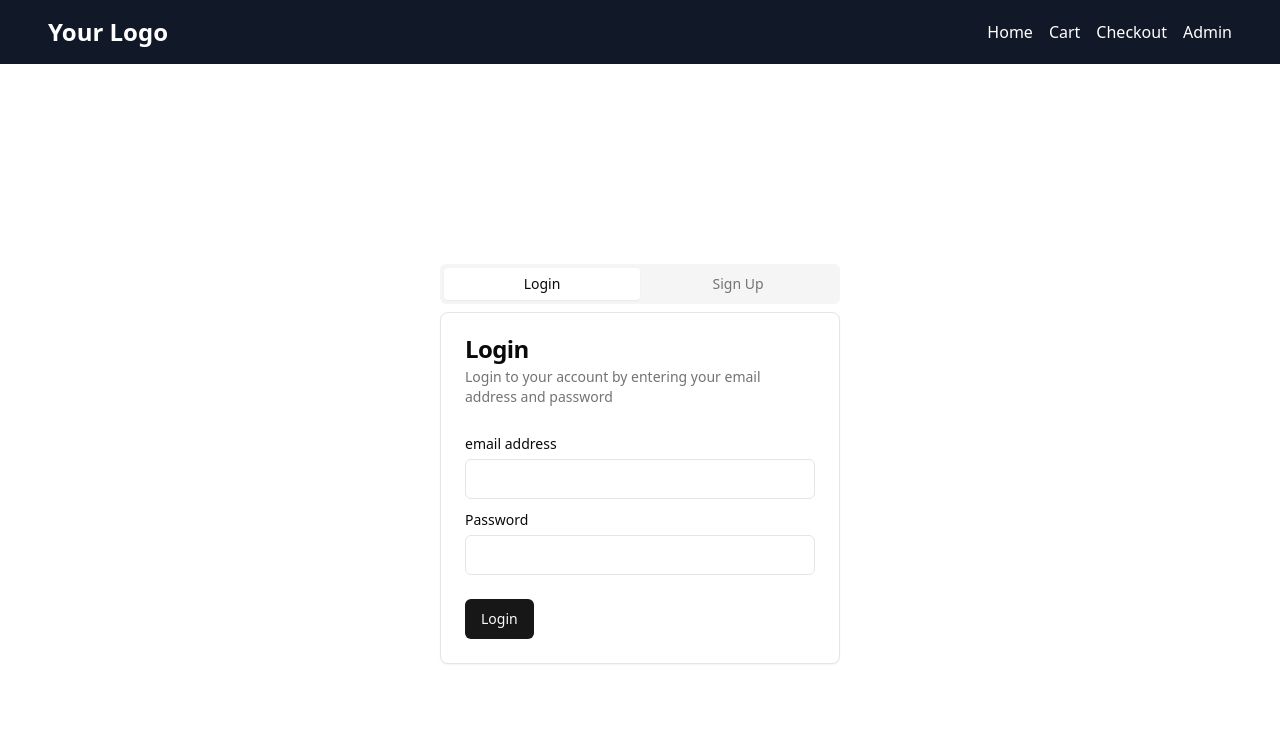
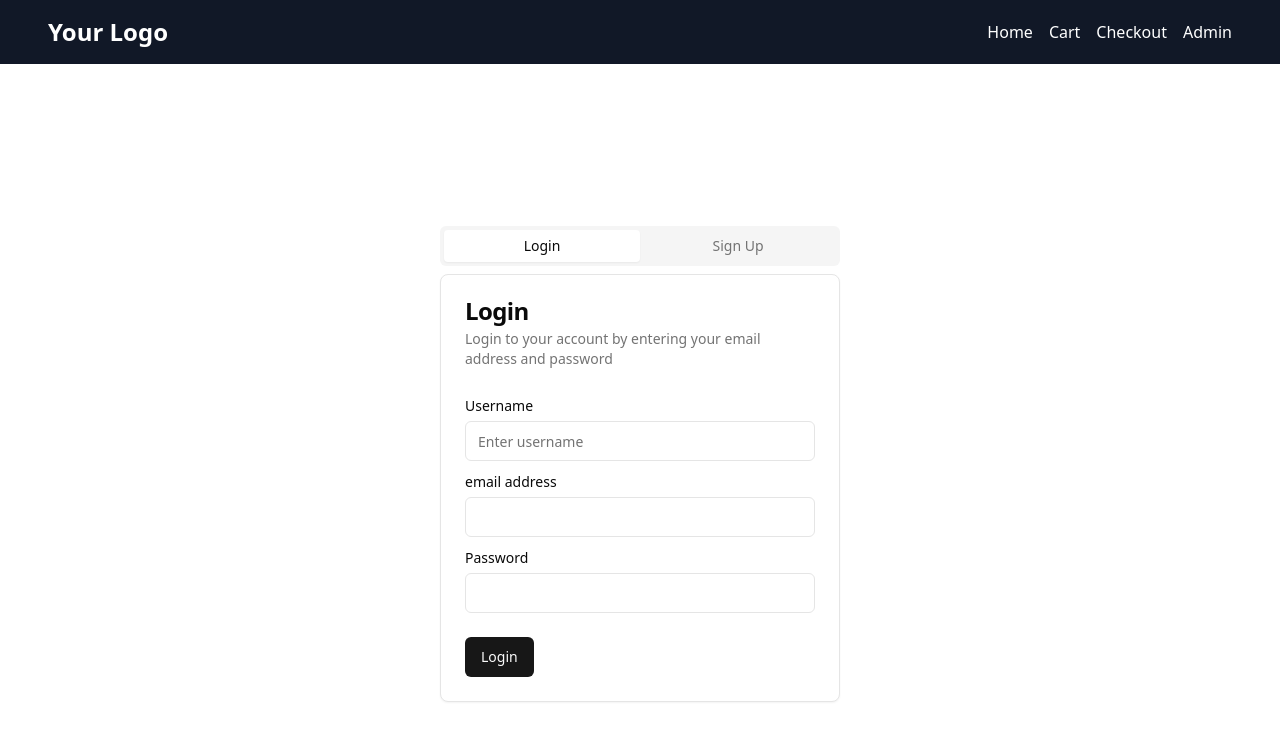
Before and after one commit to GauthamRVanjre/Gada-Electronics, a React (Vite) app in the folder frontend/: page /login in a window 1280 px wide. Shown: the top 740 px of the page. Built offline with nearby package versions, Linux system fonts and the light colour scheme.

Commit message:
refracting of auth form in frontend

```diff
--- a/frontend/src/components/LoginForm.tsx
+++ b/frontend/src/components/LoginForm.tsx
@@ -18,11 +18,12 @@ import { useNavigate } from "react-router-dom";
 const LoginForm = () => {
   const [email, setemail] = useState("");
   const [password, setPassword] = useState("");
+  const [username, setUsername] = useState("");
   const navigate = useNavigate();
 
   const handleLoginFormSubmit = async () => {
-    if (email.length === 0 || password.length === 0) {
-      toast.error("Please enter email address and password");
+    if (email.length === 0 || password.length === 0 || username.length === 0) {
+      toast.error("Please enter email address, password or username");
       return;
     } else if (!email.includes("@gmail.com")) {
       toast.error("Please enter a valid email address");
@@ -30,16 +31,16 @@ const LoginForm = () => {
     } else {
       toast.success("email and password are valid");
     }
-
     await axios
       .post("http://localhost:5555/users/login", {
-        username: email,
+        username,
         password,
       })
       // eslint-disable-next-line @typescript-eslint/no-unused-vars
       .then((response: AxiosResponse) => {
         toast.success("Login successfull");
-        navigate("/");
+        console.log(response.data.user);
+        // navigate("/");
       })
       .catch((error: { response: { data: { message: string } } }) => {
         toast.error(error.response.data.message);
@@ -57,6 +58,16 @@ const LoginForm = () => {
           </CardDescription>
         </CardHeader>
         <CardContent className="space-y-2">
+          <div className="space-y-1">
+            <Label htmlFor="username">Username</Label>
+            <Input
+              id="username"
+              type="text"
+              onChange={(e) => setUsername(e.target.value)}
+              placeholder="Enter username"
+              required
+            />
+          </div>
           <div className="space-y-1">
             <Label htmlFor="email">email address</Label>
             <Input
--- a/frontend/src/components/SignUpForm.tsx
+++ b/frontend/src/components/SignUpForm.tsx
@@ -15,13 +15,14 @@ import toast from "react-hot-toast";
 import axios, { AxiosResponse } from "axios";
 
 const SignUpForm = () => {
+  const [username, setUsername] = useState("");
   const [email, setemail] = useState("");
   const [password, setPassword] = useState("");
   const [adminCode, setAdminCode] = useState("");
 
   const handleLoginFormSubmit = async () => {
-    if (email.length === 0 || password.length === 0) {
-      toast.error("Please enter email address and password");
+    if (email.length === 0 || password.length === 0 || username.length === 0) {
+      toast.error("Please enter email address, password or username");
       return;
     } else if (!email.includes("@gmail.com")) {
       toast.error("Please enter a valid email address");
@@ -38,13 +39,18 @@ const SignUpForm = () => {
 
     await axios
       .post("http://localhost:5555/users/register", {
-        username: email,
+        username,
+        email,
         password,
         adminCode,
       })
       // eslint-disable-next-line @typescript-eslint/no-unused-vars
       .then((response: AxiosResponse) => {
         toast.success("Sign up successfull");
+        setAdminCode("");
+        setUsername("");
+        setPassword("");
+        setemail("");
       })
       .catch((error: { response: { data: { message: string } } }) => {
         toast.error(error.response.data.message);
@@ -62,6 +68,16 @@ const SignUpForm = () => {
           </CardDescription>
         </CardHeader>
         <CardContent className="space-y-2">
+          <div className="space-y-1">
+            <Label htmlFor="username">Username</Label>
+            <Input
+              id="username"
+              type="text"
+              onChange={(e) => setUsername(e.target.value)}
+              placeholder="Enter username"
+              required
+            />
+          </div>
           <div className="space-y-1">
             <Label htmlFor="email">Email address</Label>
             <Input
```
